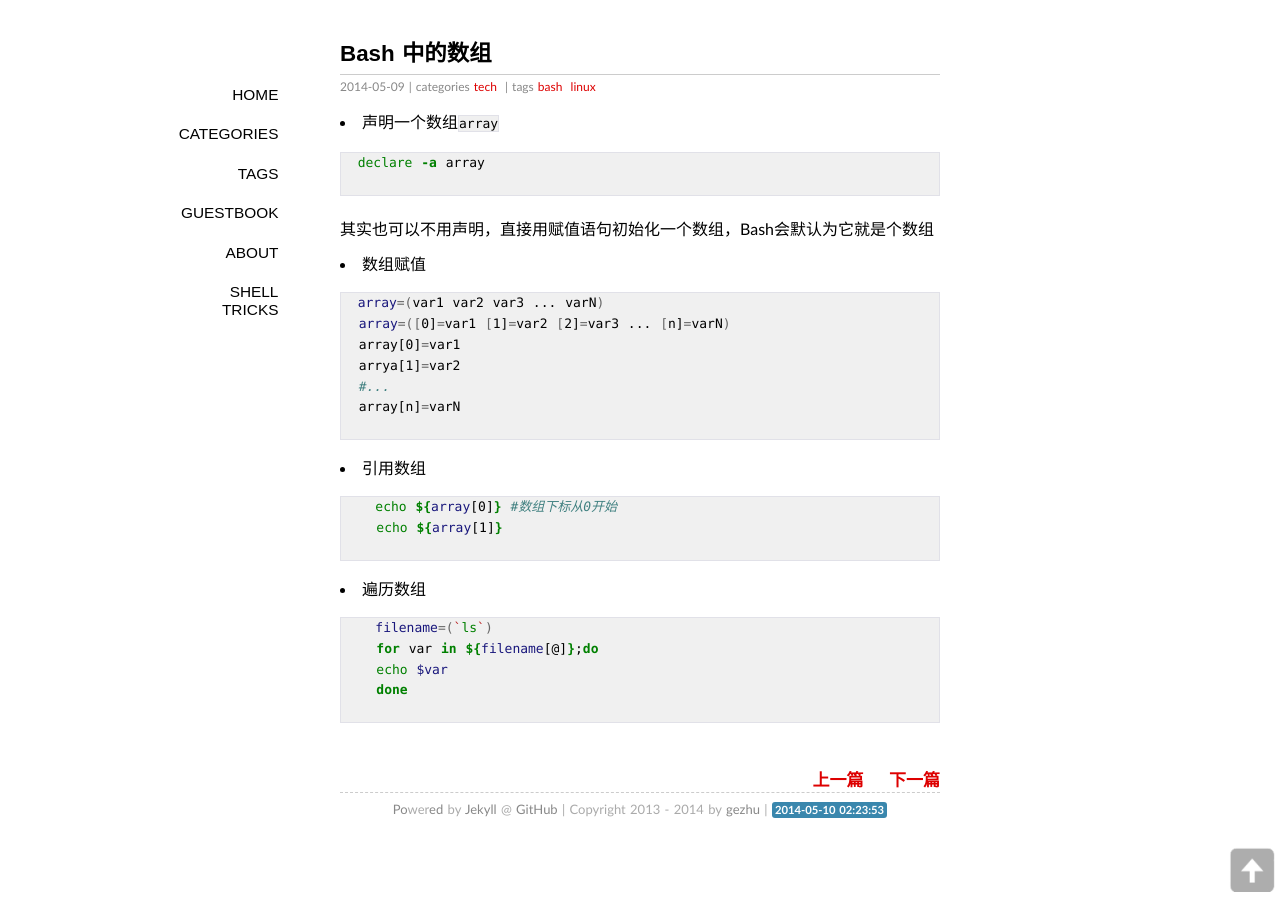
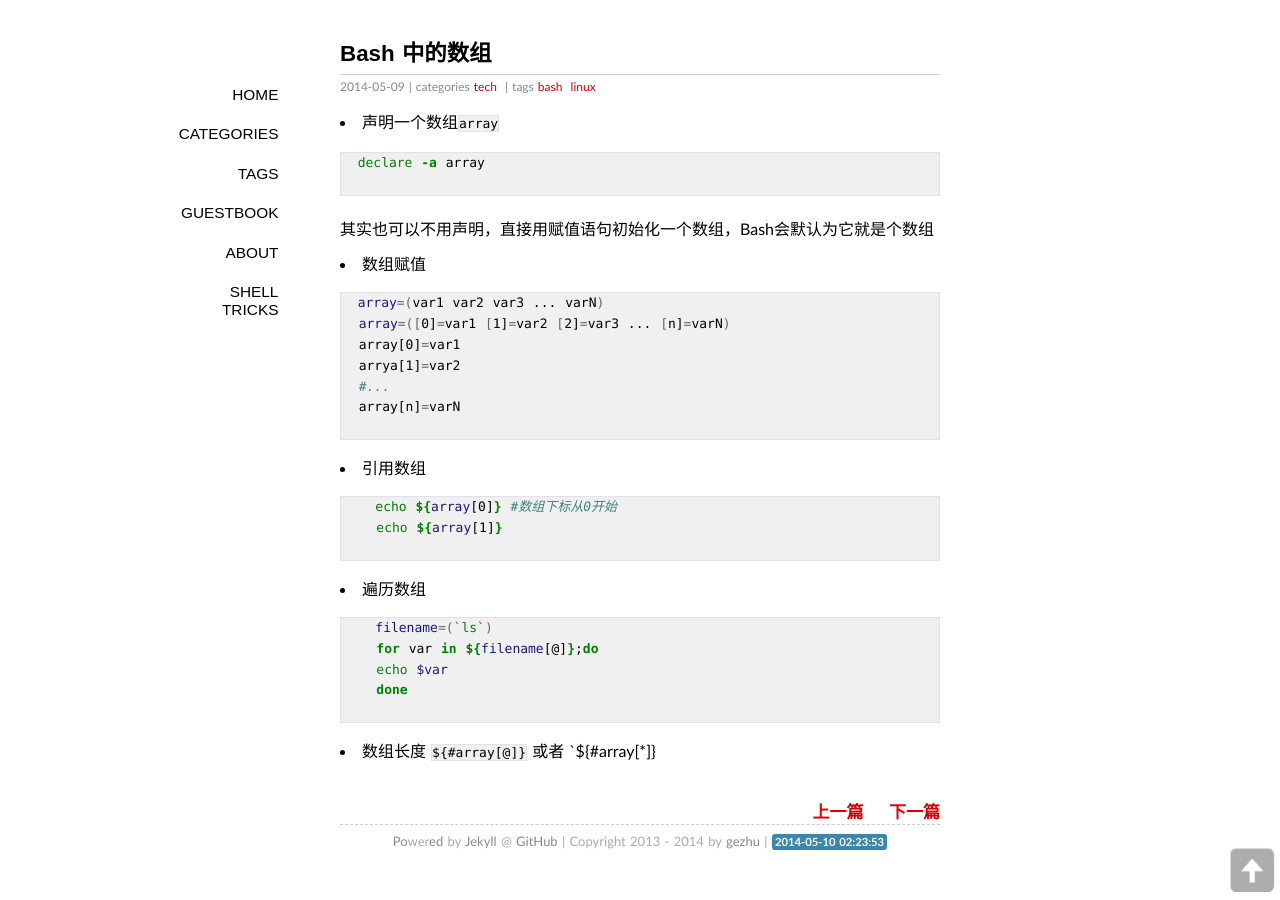
Before and after one commit to gezhu/gezhu.github.io, a Jekyll site: the page built from _posts/2014-05-09-array-in-bash.markdown, in a window 1280 px wide. Built offline with Jekyll 4.4.1, drawn with Linux system fonts in a browser that asks for light colours; some web fonts are replaced; Markdown is read by kramdown in place of the engine named in the settings; comment, search, counter and statistics services are not loaded.

Commit message:
Add post array in bash

```diff
--- a/_posts/2014-05-09-array-in-bash.markdown
+++ b/_posts/2014-05-09-array-in-bash.markdown
@@ -39,3 +39,5 @@ tags:
     echo $var
     done
     {% endhighlight %}
+
+* 数组长度 `${#array[@]}`  或者  `${#array[*]}
```
